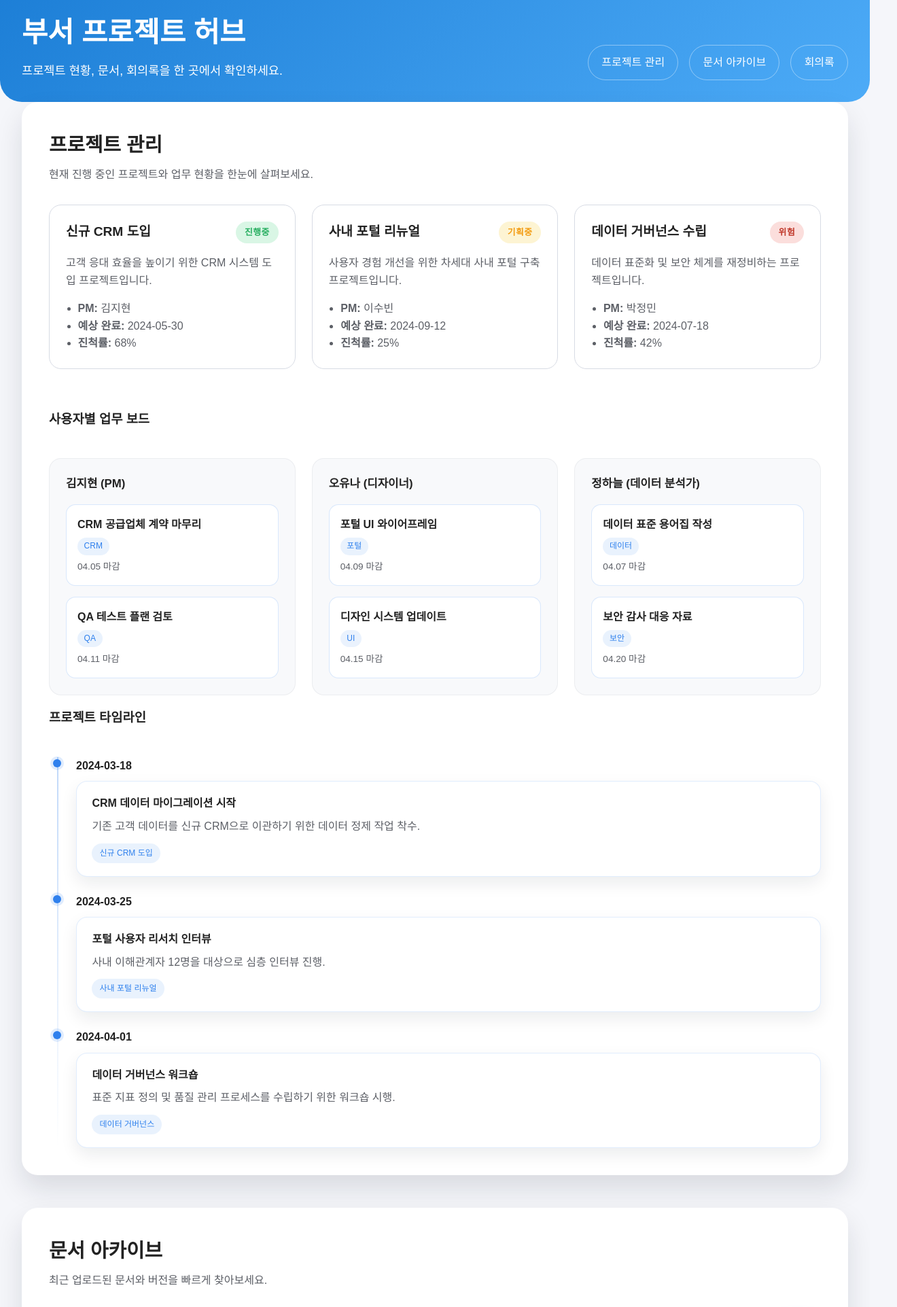
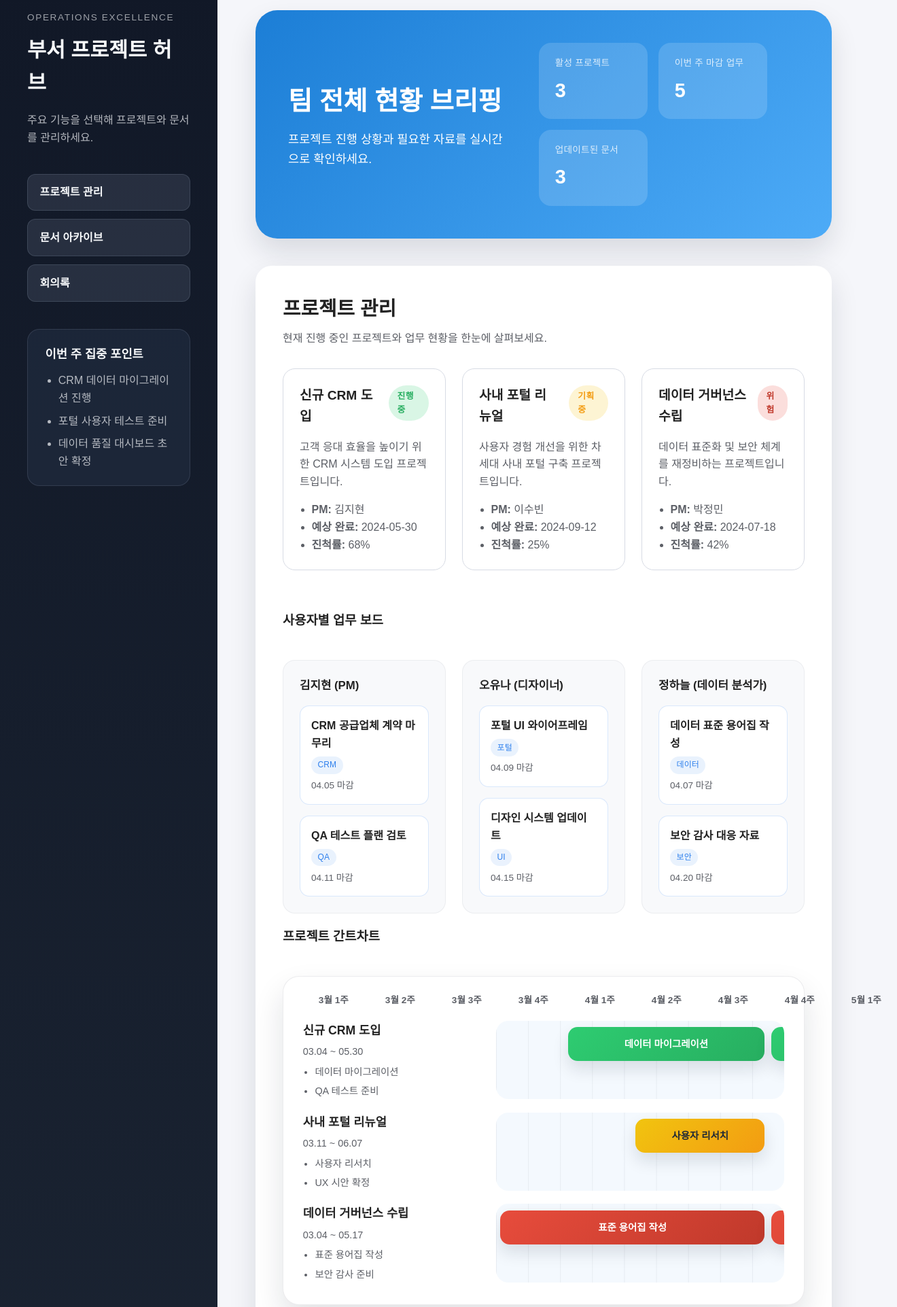
Before and after one commit to treenod-tom/abtest, a plain HTML site: page index.html in a window 1280 px wide. Shown: the part 33-1956 px from the top of the page at 68% size, 1320 px wide, since content can reach past the window. Drawn offline with Linux system fonts and the light colour scheme.

Commit message:
Add sidebar navigation and gantt chart for project hub

```diff
--- a/index.html
+++ b/index.html
@@ -1,4 +1,4 @@
-<!DOCTYPE html>
+<!doctype html>
 <html lang="ko">
   <head>
     <meta charset="UTF-8" />
@@ -7,16 +7,48 @@
     <link rel="stylesheet" href="styles.css" />
   </head>
   <body>
-    <header class="app-header">
-        <div class="branding">
+    <div class="app-layout">
+      <aside class="feature-nav" aria-label="기능 선택">
+        <div class="feature-nav__brand">
+          <span class="feature-nav__subtitle">Operations Excellence</span>
           <h1>부서 프로젝트 허브</h1>
-            <p>프로젝트 현황, 문서, 회의록을 한 곳에서 확인하세요.</p>
+          <p>주요 기능을 선택해 프로젝트와 문서를 관리하세요.</p>
         </div>
-        <nav class="quick-links">
+        <nav class="feature-nav__links">
           <a href="#projects">프로젝트 관리</a>
           <a href="#documents">문서 아카이브</a>
           <a href="#minutes">회의록</a>
         </nav>
+        <div class="feature-nav__note">
+          <h2>이번 주 집중 포인트</h2>
+          <ul>
+            <li>CRM 데이터 마이그레이션 진행</li>
+            <li>포털 사용자 테스트 준비</li>
+            <li>데이터 품질 대시보드 초안 확정</li>
+          </ul>
+        </div>
+      </aside>
+
+      <div class="app-main">
+        <header class="app-header">
+          <div class="branding">
+            <h2>팀 전체 현황 브리핑</h2>
+            <p>프로젝트 진행 상황과 필요한 자료를 실시간으로 확인하세요.</p>
+          </div>
+          <div class="header-stats" aria-label="핵심 지표">
+            <div class="stat-card">
+              <span class="stat-label">활성 프로젝트</span>
+              <strong>3</strong>
+            </div>
+            <div class="stat-card">
+              <span class="stat-label">이번 주 마감 업무</span>
+              <strong>5</strong>
+            </div>
+            <div class="stat-card">
+              <span class="stat-label">업데이트된 문서</span>
+              <strong>3</strong>
+            </div>
+          </div>
         </header>
 
         <main>
@@ -32,7 +64,9 @@
                   <h3>신규 CRM 도입</h3>
                   <span class="status-pill status-active">진행중</span>
                 </div>
-                    <p class="project-summary">고객 응대 효율을 높이기 위한 CRM 시스템 도입 프로젝트입니다.</p>
+                <p class="project-summary">
+                  고객 응대 효율을 높이기 위한 CRM 시스템 도입 프로젝트입니다.
+                </p>
                 <ul class="project-meta">
                   <li><strong>PM:</strong> 김지현</li>
                   <li><strong>예상 완료:</strong> 2024-05-30</li>
@@ -44,7 +78,9 @@
                   <h3>사내 포털 리뉴얼</h3>
                   <span class="status-pill status-planning">기획중</span>
                 </div>
-                    <p class="project-summary">사용자 경험 개선을 위한 차세대 사내 포털 구축 프로젝트입니다.</p>
+                <p class="project-summary">
+                  사용자 경험 개선을 위한 차세대 사내 포털 구축 프로젝트입니다.
+                </p>
                 <ul class="project-meta">
                   <li><strong>PM:</strong> 이수빈</li>
                   <li><strong>예상 완료:</strong> 2024-09-12</li>
@@ -56,7 +92,9 @@
                   <h3>데이터 거버넌스 수립</h3>
                   <span class="status-pill status-risk">위험</span>
                 </div>
-                    <p class="project-summary">데이터 표준화 및 보안 체계를 재정비하는 프로젝트입니다.</p>
+                <p class="project-summary">
+                  데이터 표준화 및 보안 체계를 재정비하는 프로젝트입니다.
+                </p>
                 <ul class="project-meta">
                   <li><strong>PM:</strong> 박정민</li>
                   <li><strong>예상 완료:</strong> 2024-07-18</li>
@@ -116,34 +154,87 @@
               </div>
             </div>
 
-            <div class="timeline-section">
-                <h3>프로젝트 타임라인</h3>
-                <ol class="timeline">
-                    <li>
-                        <div class="timestamp">2024-03-18</div>
-                        <div class="timeline-card">
-                            <h4>CRM 데이터 마이그레이션 시작</h4>
-                            <p>기존 고객 데이터를 신규 CRM으로 이관하기 위한 데이터 정제 작업 착수.</p>
-                            <span class="timeline-tag">신규 CRM 도입</span>
+            <div class="gantt-section">
+              <h3>프로젝트 간트차트</h3>
+              <div class="gantt-chart" role="table" aria-label="프로젝트 일정">
+                <div class="gantt-scale" role="row">
+                  <span role="columnheader">3월 1주</span>
+                  <span role="columnheader">3월 2주</span>
+                  <span role="columnheader">3월 3주</span>
+                  <span role="columnheader">3월 4주</span>
+                  <span role="columnheader">4월 1주</span>
+                  <span role="columnheader">4월 2주</span>
+                  <span role="columnheader">4월 3주</span>
+                  <span role="columnheader">4월 4주</span>
+                  <span role="columnheader">5월 1주</span>
                 </div>
-                    </li>
-                    <li>
-                        <div class="timestamp">2024-03-25</div>
-                        <div class="timeline-card">
-                            <h4>포털 사용자 리서치 인터뷰</h4>
-                            <p>사내 이해관계자 12명을 대상으로 심층 인터뷰 진행.</p>
-                            <span class="timeline-tag">사내 포털 리뉴얼</span>
+                <div class="gantt-row" role="row">
+                  <div class="gantt-label" role="rowheader">
+                    <strong>신규 CRM 도입</strong>
+                    <span>03.04 ~ 05.30</span>
+                    <ul>
+                      <li>데이터 마이그레이션</li>
+                      <li>QA 테스트 준비</li>
+                    </ul>
                   </div>
-                    </li>
-                    <li>
-                        <div class="timestamp">2024-04-01</div>
-                        <div class="timeline-card">
-                            <h4>데이터 거버넌스 워크숍</h4>
-                            <p>표준 지표 정의 및 품질 관리 프로세스를 수립하기 위한 워크숍 시행.</p>
-                            <span class="timeline-tag">데이터 거버넌스</span>
+                  <div class="gantt-track" role="gridcell">
+                    <span
+                      class="gantt-bar status-active"
+                      style="--start: 2; --span: 3"
+                      >데이터 마이그레이션</span
+                    >
+                    <span
+                      class="gantt-bar status-active"
+                      style="--start: 5; --span: 2"
+                      >QA 테스트 준비</span
+                    >
                   </div>
-                    </li>
-                </ol>
+                </div>
+                <div class="gantt-row" role="row">
+                  <div class="gantt-label" role="rowheader">
+                    <strong>사내 포털 리뉴얼</strong>
+                    <span>03.11 ~ 06.07</span>
+                    <ul>
+                      <li>사용자 리서치</li>
+                      <li>UX 시안 확정</li>
+                    </ul>
+                  </div>
+                  <div class="gantt-track" role="gridcell">
+                    <span
+                      class="gantt-bar status-planning"
+                      style="--start: 3; --span: 2"
+                      >사용자 리서치</span
+                    >
+                    <span
+                      class="gantt-bar status-planning"
+                      style="--start: 6; --span: 2"
+                      >UX 시안 확정</span
+                    >
+                  </div>
+                </div>
+                <div class="gantt-row" role="row">
+                  <div class="gantt-label" role="rowheader">
+                    <strong>데이터 거버넌스 수립</strong>
+                    <span>03.04 ~ 05.17</span>
+                    <ul>
+                      <li>표준 용어집 작성</li>
+                      <li>보안 감사 준비</li>
+                    </ul>
+                  </div>
+                  <div class="gantt-track" role="gridcell">
+                    <span
+                      class="gantt-bar status-risk"
+                      style="--start: 1; --span: 4"
+                      >표준 용어집 작성</span
+                    >
+                    <span
+                      class="gantt-bar status-risk"
+                      style="--start: 5; --span: 3"
+                      >보안 감사 준비</span
+                    >
+                  </div>
+                </div>
+              </div>
             </div>
           </section>
 
@@ -155,7 +246,11 @@
             <div class="document-archive">
               <div class="archive-filter">
                 <label for="archive-search" class="sr-only">문서 검색</label>
-                    <input id="archive-search" type="search" placeholder="문서 제목, 태그, 작성자 검색" />
+                <input
+                  id="archive-search"
+                  type="search"
+                  placeholder="문서 제목, 태그, 작성자 검색"
+                />
                 <button type="button" class="btn">검색</button>
               </div>
               <table>
@@ -207,8 +302,13 @@
                   <time datetime="2024-04-02">2024-04-02</time>
                 </header>
                 <ul>
-                        <li><strong>주요 결정:</strong> CRM 마이그레이션 일정 1주 단축.</li>
-                        <li><strong>Action Item:</strong> QA 팀 테스트 케이스 4월 8일까지 확정.</li>
+                  <li>
+                    <strong>주요 결정:</strong> CRM 마이그레이션 일정 1주 단축.
+                  </li>
+                  <li>
+                    <strong>Action Item:</strong> QA 팀 테스트 케이스 4월
+                    8일까지 확정.
+                  </li>
                   <li><strong>참석자:</strong> PM팀, QA팀</li>
                 </ul>
               </article>
@@ -218,8 +318,12 @@
                   <time datetime="2024-03-28">2024-03-28</time>
                 </header>
                 <ul>
-                        <li><strong>주요 결정:</strong> 대시보드 위젯 배치 수정안 승인.</li>
-                        <li><strong>Action Item:</strong> 사용자 테스트 4월 10일 시작.</li>
+                  <li>
+                    <strong>주요 결정:</strong> 대시보드 위젯 배치 수정안 승인.
+                  </li>
+                  <li>
+                    <strong>Action Item:</strong> 사용자 테스트 4월 10일 시작.
+                  </li>
                   <li><strong>참석자:</strong> 디자인팀, HR</li>
                 </ul>
               </article>
@@ -230,7 +334,10 @@
                 </header>
                 <ul>
                   <li><strong>주요 결정:</strong> 표준 지표 정의 초안 승인.</li>
-                        <li><strong>Action Item:</strong> 데이터 품질 대시보드 4월 15일까지 시안 공유.</li>
+                  <li>
+                    <strong>Action Item:</strong> 데이터 품질 대시보드 4월
+                    15일까지 시안 공유.
+                  </li>
                   <li><strong>참석자:</strong> 데이터팀, 보안팀</li>
                 </ul>
               </article>
@@ -245,5 +352,7 @@
             <a href="#">도움말</a>
           </div>
         </footer>
+      </div>
+    </div>
   </body>
 </html>
--- a/styles.css
+++ b/styles.css
@@ -21,11 +21,114 @@ body {
   line-height: 1.6;
 }
 
+.app-layout {
+  display: grid;
+  grid-template-columns: 320px minmax(0, 1fr);
+  min-height: 100vh;
+}
+
+.feature-nav {
+  background: linear-gradient(180deg, #111827, #1f2937);
+  color: #f8fafc;
+  padding: 3rem 2.5rem;
+  display: flex;
+  flex-direction: column;
+  gap: 2.5rem;
+  border-top-right-radius: 32px;
+  border-bottom-right-radius: 32px;
+}
+
+.feature-nav__brand {
+  display: flex;
+  flex-direction: column;
+  gap: 0.35rem;
+}
+
+.feature-nav__brand h1 {
+  margin: 0.4rem 0 0.8rem;
+  font-size: 1.9rem;
+}
+
+.feature-nav__brand p {
+  margin: 0;
+  color: rgba(248, 250, 252, 0.7);
+}
+
+.feature-nav__subtitle {
+  display: block;
+  font-size: 0.85rem;
+  letter-spacing: 0.12em;
+  text-transform: uppercase;
+  color: rgba(248, 250, 252, 0.6);
+}
+
+.feature-nav__links {
+  display: flex;
+  flex-direction: column;
+  gap: 0.75rem;
+}
+
+.feature-nav__links a {
+  display: block;
+  padding: 0.85rem 1.1rem;
+  border-radius: 12px;
+  color: inherit;
+  text-decoration: none;
+  font-weight: 600;
+  background: rgba(148, 163, 184, 0.16);
+  border: 1px solid rgba(148, 163, 184, 0.2);
+  transition:
+    background 0.3s ease,
+    transform 0.3s ease;
+}
+
+.feature-nav__links a:hover,
+.feature-nav__links a:focus {
+  background: rgba(59, 130, 246, 0.25);
+  transform: translateX(6px);
+}
+
+.feature-nav__note {
+  background: rgba(30, 41, 59, 0.85);
+  border-radius: 18px;
+  padding: 1.4rem 1.6rem;
+  border: 1px solid rgba(148, 163, 184, 0.18);
+}
+
+.feature-nav__note h2 {
+  margin: 0 0 0.75rem;
+  font-size: 1.1rem;
+}
+
+.feature-nav__note ul {
+  margin: 0;
+  padding-left: 1.2rem;
+  color: rgba(248, 250, 252, 0.7);
+  display: flex;
+  flex-direction: column;
+  gap: 0.5rem;
+}
+
+.app-main {
+  display: flex;
+  flex-direction: column;
+  gap: 2.5rem;
+  padding: 3rem 3.5rem 3.5rem;
+  align-items: stretch;
+}
+
 main {
   display: flex;
   flex-direction: column;
   gap: 3rem;
-    padding: 0 2rem 3rem;
+}
+
+main,
+.app-header,
+.app-footer {
+  max-width: 1200px;
+  width: 100%;
+  margin: 0 auto;
 }
 
 .section {
@@ -55,18 +158,19 @@ main {
 .app-header {
   background: linear-gradient(135deg, #1c7ed6, #4dabf7);
   color: #fff;
-    padding: 3rem 2rem 2rem;
-    border-bottom-left-radius: 32px;
-    border-bottom-right-radius: 32px;
+  padding: 3rem;
+  border-radius: 32px;
   display: flex;
   justify-content: space-between;
-    align-items: flex-end;
-    gap: 2rem;
+  align-items: center;
+  gap: 2.5rem;
+  box-shadow: var(--shadow);
 }
 
-.branding h1 {
-    margin: 0 0 0.5rem;
-    font-size: 2.6rem;
+.branding h1,
+.branding h2 {
+  margin: 0 0 0.75rem;
+  font-size: 2.4rem;
 }
 
 .branding p {
@@ -74,24 +178,32 @@ main {
   font-size: 1.1rem;
 }
 
-.quick-links {
+.header-stats {
   display: flex;
   gap: 1rem;
+  flex-wrap: wrap;
 }
 
-.quick-links a {
-    color: #fff;
-    text-decoration: none;
-    padding: 0.75rem 1.2rem;
-    border-radius: 999px;
-    border: 1px solid rgba(255, 255, 255, 0.4);
-    transition: background 0.3s ease, border-color 0.3s ease;
+.stat-card {
+  background: rgba(255, 255, 255, 0.15);
+  border-radius: 18px;
+  padding: 1.2rem 1.5rem;
+  display: flex;
+  flex-direction: column;
+  gap: 0.35rem;
+  min-width: 160px;
+  text-align: left;
 }
 
-.quick-links a:hover,
-.quick-links a:focus {
-    background: rgba(255, 255, 255, 0.18);
-    border-color: rgba(255, 255, 255, 0.7);
+.stat-label {
+  font-size: 0.85rem;
+  letter-spacing: 0.02em;
+  text-transform: uppercase;
+  color: rgba(255, 255, 255, 0.8);
+}
+
+.stat-card strong {
+  font-size: 1.8rem;
 }
 
 .gallery {
@@ -223,77 +335,120 @@ main {
   font-size: 0.85rem;
 }
 
-.timeline-section {
+.gantt-section {
   display: flex;
   flex-direction: column;
   gap: 1.5rem;
 }
 
-.timeline {
-    margin: 0;
-    padding: 0;
-    list-style: none;
-    position: relative;
-    display: grid;
-    gap: 1.5rem;
+.gantt-chart {
+  background: #fff;
+  border-radius: 24px;
+  border: 1px solid rgba(15, 23, 42, 0.08);
+  box-shadow: 0 22px 45px rgba(15, 23, 42, 0.12);
+  padding: 1.5rem 1.8rem 2rem;
+  display: flex;
+  flex-direction: column;
+  gap: 1.2rem;
 }
 
-.timeline::before {
+.gantt-scale {
+  display: grid;
+  grid-template-columns: repeat(9, minmax(90px, 1fr));
+  gap: 0.5rem;
+  font-size: 0.85rem;
+  color: var(--text-muted);
+  position: relative;
+}
+
+.gantt-scale span {
+  text-align: center;
+  font-weight: 600;
+}
+
+.gantt-row {
+  display: grid;
+  grid-template-columns: 260px 1fr;
+  gap: 1.5rem;
+  align-items: stretch;
+}
+
+.gantt-label {
+  display: flex;
+  flex-direction: column;
+  gap: 0.4rem;
+}
+
+.gantt-label strong {
+  font-size: 1.1rem;
+}
+
+.gantt-label span {
+  color: var(--text-muted);
+  font-size: 0.9rem;
+}
+
+.gantt-label ul {
+  margin: 0;
+  padding-left: 1.1rem;
+  color: var(--text-muted);
+  display: flex;
+  flex-direction: column;
+  gap: 0.35rem;
+  font-size: 0.9rem;
+}
+
+.gantt-track {
+  display: grid;
+  grid-template-columns: repeat(9, minmax(90px, 1fr));
+  grid-auto-rows: 50px;
+  gap: 0.6rem;
+  position: relative;
+  padding: 0.6rem 0.4rem;
+  border-radius: 18px;
+  background: rgba(47, 128, 237, 0.05);
+  overflow: hidden;
+}
+
+.gantt-track::before {
   content: "";
   position: absolute;
-    left: 12px;
-    top: 0;
-    bottom: 0;
-    width: 2px;
-    background: linear-gradient(180deg, rgba(47, 128, 237, 0.3), rgba(47, 128, 237, 0));
+  inset: 0;
+  background-image: linear-gradient(
+    to right,
+    rgba(15, 23, 42, 0.06) 1px,
+    transparent 1px
+  );
+  background-size: calc(100% / 9) 100%;
+  pointer-events: none;
 }
 
-.timeline li {
+.gantt-bar {
   position: relative;
-    padding-left: 2.5rem;
+  z-index: 1;
+  grid-column: var(--start) / span var(--span);
+  border-radius: 14px;
+  display: flex;
+  align-items: center;
+  justify-content: center;
+  font-weight: 600;
+  font-size: 0.9rem;
+  padding: 0 1rem;
+  color: #fff;
+  box-shadow: 0 12px 25px rgba(15, 23, 42, 0.12);
 }
 
-.timestamp {
-    font-weight: 600;
-    margin-bottom: 0.6rem;
+.gantt-bar.status-active {
+  background: linear-gradient(135deg, #2ecc71, #27ae60);
 }
 
-.timeline-card {
-    background: #fff;
-    border-radius: 16px;
-    padding: 1.2rem 1.4rem;
-    border: 1px solid rgba(47, 128, 237, 0.14);
-    box-shadow: 0 10px 24px rgba(15, 23, 42, 0.08);
+.gantt-bar.status-planning {
+  background: linear-gradient(135deg, #f1c40f, #f39c12);
+  color: #1f2937;
 }
 
-.timeline-card h4 {
-    margin: 0 0 0.5rem;
-}
-
-.timeline-card p {
-    margin: 0 0 0.75rem;
-    color: var(--text-muted);
-}
-
-.timeline-tag {
-    display: inline-block;
-    padding: 0.3rem 0.7rem;
-    border-radius: 999px;
-    background: rgba(47, 128, 237, 0.1);
-    color: var(--accent);
-    font-size: 0.75rem;
-}
-
-.timeline li::before {
-    content: "";
-    position: absolute;
-    top: 0.2rem;
-    left: 6px;
-    width: 12px;
-    height: 12px;
-    border-radius: 50%;
-    background: var(--accent);
-    box-shadow: 0 0 0 4px rgba(47, 128, 237, 0.15);
+.gantt-bar.status-risk {
+  background: linear-gradient(135deg, #e74c3c, #c0392b);
 }
 
 .document-archive {
@@ -323,7 +478,9 @@ main {
   padding: 0.8rem 1.4rem;
   border-radius: 999px;
   cursor: pointer;
-    transition: transform 0.2s ease, box-shadow 0.2s ease;
+  transition:
+    transform 0.2s ease,
+    box-shadow 0.2s ease;
   box-shadow: 0 10px 20px rgba(47, 128, 237, 0.2);
 }
 
@@ -395,7 +552,7 @@ main {
 }
 
 .app-footer {
-    margin: 3rem 2rem 2rem;
+  margin: 3rem auto 2rem;
   padding-top: 2rem;
   border-top: 1px solid rgba(15, 23, 42, 0.08);
   display: flex;
@@ -430,36 +587,46 @@ main {
   border: 0;
 }
 
-@media (max-width: 900px) {
+@media (max-width: 1100px) {
+  .app-layout {
+    grid-template-columns: 280px 1fr;
+  }
+
+  .app-main {
+    padding: 2.5rem 2.5rem 3rem;
+  }
+}
+
+@media (max-width: 960px) {
+  .app-layout {
+    grid-template-columns: 1fr;
+  }
+
+  .feature-nav {
+    border-radius: 0;
+    flex-direction: row;
+    justify-content: space-between;
+    align-items: flex-start;
+    gap: 2rem;
+    flex-wrap: wrap;
+  }
+
+  .feature-nav__note {
+    max-width: 260px;
+  }
+
+  .feature-nav__brand,
+  .feature-nav__links,
+  .feature-nav__note {
+    flex: 1 1 240px;
+  }
+
+  .app-main {
+    padding: 2.5rem 2rem 3rem;
+  }
+
   .app-header {
     flex-direction: column;
     align-items: flex-start;
   }
-
-    main {
-        padding: 0 1.5rem 2rem;
 }
-
-    .section {
-        padding: 2rem;
-    }
-}
-
-@media (max-width: 600px) {
-    .quick-links {
-        flex-wrap: wrap;
-    }
-
-    .quick-links a {
-        width: calc(50% - 0.5rem);
-        text-align: center;
-    }
-
-    main {
-        padding: 0 1rem 2rem;
-    }
-
-    .section {
-        padding: 1.75rem;
-    }
-}
```
Lines whose indentation alone changed are shown as unchanged.
